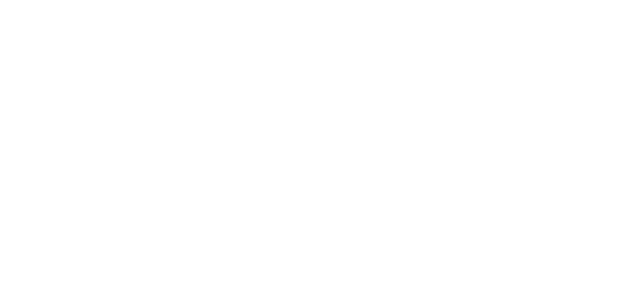
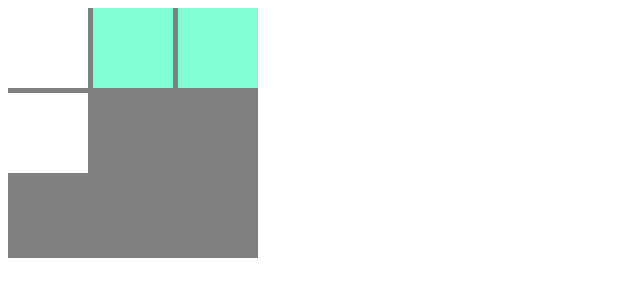
Before and after one commit to Matt-998/TicTacToe, a plain HTML site: page index.html in a window 1280 px wide. Shown: the whole page, without its empty margins (0-640 px from the left). Drawn offline with Linux system fonts and the light colour scheme.

Commit message:
Get grid mocked up

```diff
--- a/index.html
+++ b/index.html
@@ -7,5 +7,12 @@
     <link rel="stylesheet" href="./styles.css" />
     <script src="./script.js"></script>
   </head>
-  <body></body>
+  <body>
+    <div class="grid">
+      <div class="tokenA"></div>
+      <div class="tokenB"></div>
+      <div class="tokenB"></div>
+      <div class="tokenA"></div>
+    </div>
+  </body>
 </html>
--- a/styles.css
+++ b/styles.css
@@ -0,0 +1,15 @@
+.grid {
+  max-width: fit-content;
+  display: grid;
+  grid-template: repeat(3, 80px) / repeat(3, 80px);
+  background-color: gray;
+  gap: 5px;
+}
+
+.tokenA {
+  background-color: #fff;
+}
+
+.tokenB {
+  background-color: aquamarine;
+}
```
